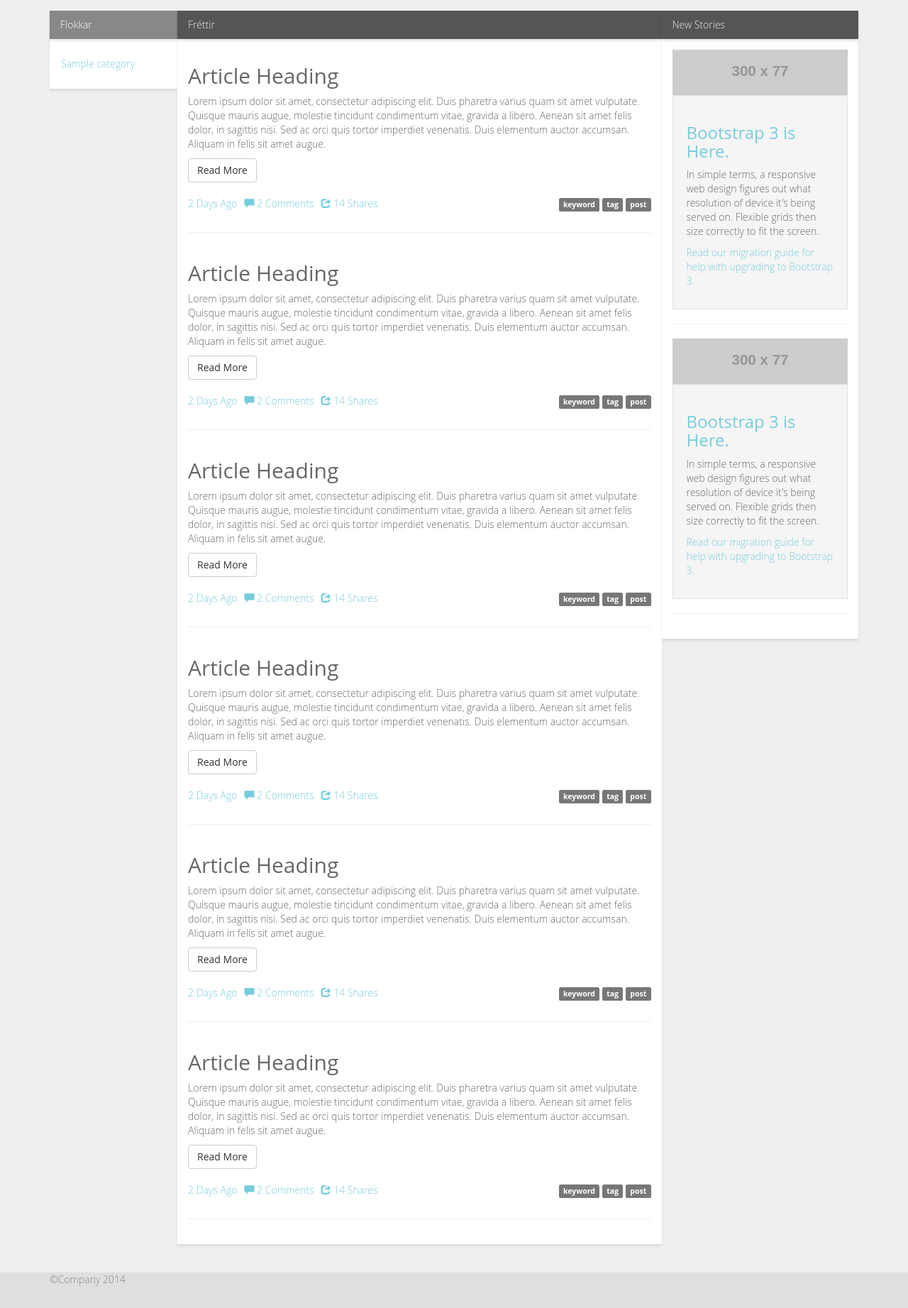
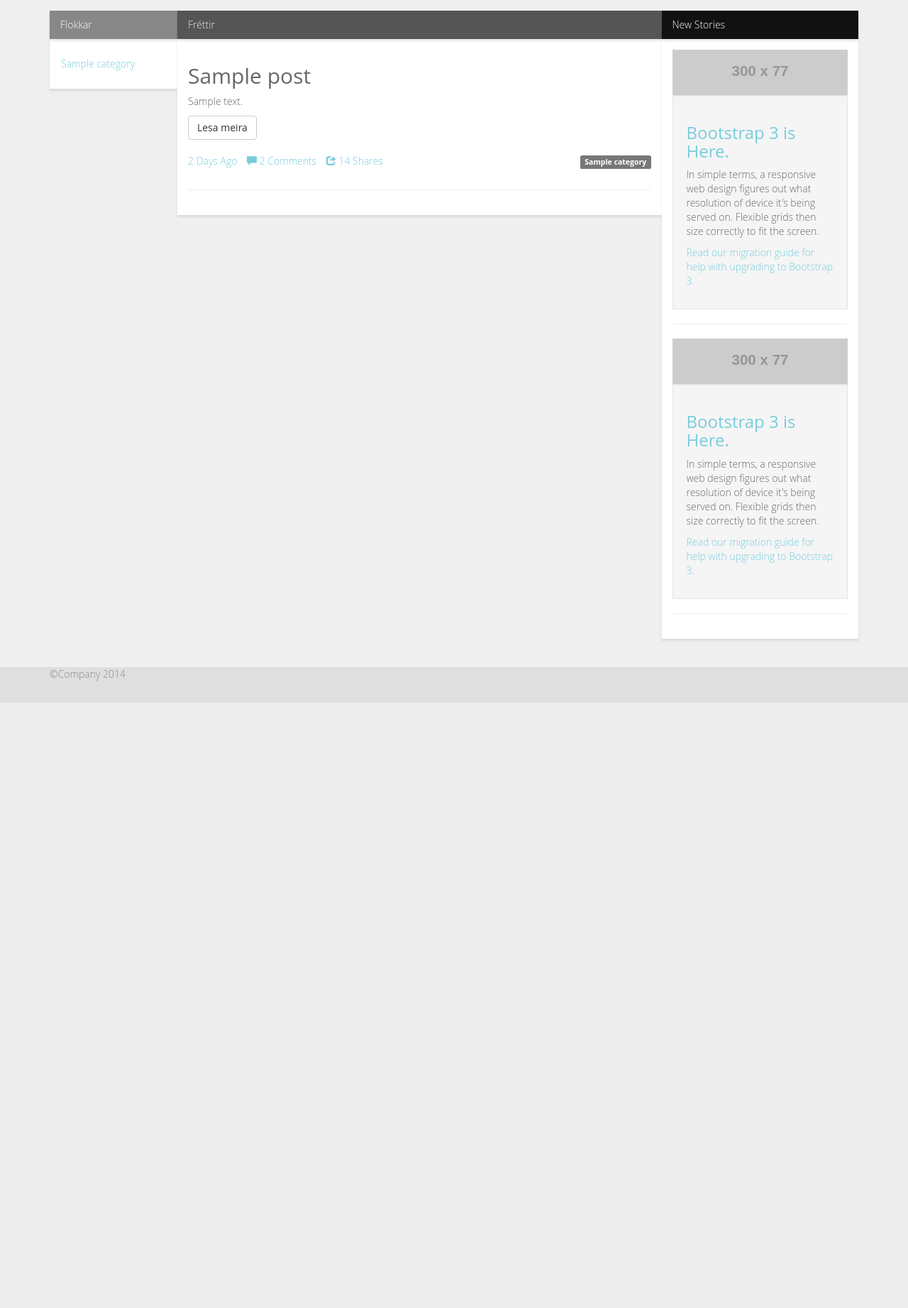
Before and after one commit to finnurtorfa/aflafrettir.is, a Flask app: page / in a window 1280 px wide. Shown: the part 570-2413 px from the top of the page at 71% size. After the commit the page ends 1560 px from the top, so only its background shows below. Run offline with Flask 2, Linux system fonts and the light colour scheme; tables that the repository leaves empty hold one stand-in row (values such as "Sample post"); grey boxes labelled with a size stand in for pictures from a placeholder-image service; some libraries are stand-ins or nearby versions.

Commit message:
Add posts to the center column

```diff
--- a/app/aflafrettir/routes.py
+++ b/app/aflafrettir/routes.py
@@ -1,12 +1,15 @@
 from flask import render_template
 
 from . import aflafrettir
-from ..models import User, Category
+from ..models import User, Category, Post
 
 @aflafrettir.route('/')
 def index():
   categories = Category.get_all_active()
-  return render_template('aflafrettir/index.html', categories=categories)
+  posts = Post.get_all()
+  return render_template('aflafrettir/index.html',
+                         categories=categories,
+                         posts=posts)
 
 @aflafrettir.route('/user/<username>')
 def user(username):
--- a/app/templates/aflafrettir/index.html
+++ b/app/templates/aflafrettir/index.html
@@ -65,89 +65,26 @@
     <div class="panel">
       <div class="panel-heading" style="background-color:#555;color:#eee;">Fréttir</div>
       <div class="panel-body">
+
+      {% for post in posts %}
         <div class="row">
           <div class="col-xs-12">
-            <h2>Article Heading</h2>
-            <p>Lorem ipsum dolor sit amet, consectetur adipiscing elit. Duis pharetra varius quam sit amet vulputate.
-              Quisque mauris augue, molestie tincidunt condimentum vitae, gravida a libero. Aenean sit amet felis
-              dolor, in sagittis nisi. Sed ac orci quis tortor imperdiet venenatis. Duis elementum auctor accumsan.
-              Aliquam in felis sit amet augue.</p>
-            <p class="lead"><button class="btn btn-default">Read More</button></p>
-            <p class="pull-right"><span class="label label-default">keyword</span> <span class="label label-default">tag</span> <span class="label label-default">post</span></p>
-            <ul class="list-inline"><li><a href="#">2 Days Ago</a></li><li><a href="#"><i class="glyphicon glyphicon-comment"></i> 2 Comments</a></li><li><a href="#"><i class="glyphicon glyphicon-share"></i> 14 Shares</a></li></ul>
-          </div>
-        </div>
+            <h2> {{ post.title }} </h2>
+            <p> {{ post.body }} </p>
+            <p class="lead"><button class="btn btn-default">Lesa meira</button></p>
+            <p class="pull-right">
+              <span class="label label-default">{{ post.category.name }}</span>
+            </p>
+            <ul class="list-inline">
+              <li><a href="#">2 Days Ago</a></li>
+              <li><a href="#"><i class="glyphicon glyphicon-comment"></i> 2 Comments</a></li>
+              <li><a href="#"><i class="glyphicon glyphicon-share"></i> 14 Shares</a></li>
+            </ul>
+          </div> <!-- ./col-xs-12 -->
+        </div> <!-- ./row -->
         <hr>
+      {% endfor %}
 
-        <div class="row">
-          <div class="col-xs-12">
-            <h2>Article Heading</h2>
-            <p>Lorem ipsum dolor sit amet, consectetur adipiscing elit. Duis pharetra varius quam sit amet vulputate.
-              Quisque mauris augue, molestie tincidunt condimentum vitae, gravida a libero. Aenean sit amet felis
-              dolor, in sagittis nisi. Sed ac orci quis tortor imperdiet venenatis. Duis elementum auctor accumsan.
-              Aliquam in felis sit amet augue.</p>
-            <p class="lead"><button class="btn btn-default">Read More</button></p>
-            <p class="pull-right"><span class="label label-default">keyword</span> <span class="label label-default">tag</span> <span class="label label-default">post</span></p>
-            <ul class="list-inline"><li><a href="#">2 Days Ago</a></li><li><a href="#"><i class="glyphicon glyphicon-comment"></i> 2 Comments</a></li><li><a href="#"><i class="glyphicon glyphicon-share"></i> 14 Shares</a></li></ul>
-          </div>
-        </div>
-        <hr>
-
-        <div class="row">
-          <div class="col-xs-12">
-            <h2>Article Heading</h2>
-            <p>Lorem ipsum dolor sit amet, consectetur adipiscing elit. Duis pharetra varius quam sit amet vulputate.
-              Quisque mauris augue, molestie tincidunt condimentum vitae, gravida a libero. Aenean sit amet felis
-              dolor, in sagittis nisi. Sed ac orci quis tortor imperdiet venenatis. Duis elementum auctor accumsan.
-              Aliquam in felis sit amet augue.</p>
-            <p class="lead"><button class="btn btn-default">Read More</button></p>
-            <p class="pull-right"><span class="label label-default">keyword</span> <span class="label label-default">tag</span> <span class="label label-default">post</span></p>
-            <ul class="list-inline"><li><a href="#">2 Days Ago</a></li><li><a href="#"><i class="glyphicon glyphicon-comment"></i> 2 Comments</a></li><li><a href="#"><i class="glyphicon glyphicon-share"></i> 14 Shares</a></li></ul>
-          </div>
-        </div>
-        <hr>
-
-        <div class="row">
-          <div class="col-xs-12">
-            <h2>Article Heading</h2>
-            <p>Lorem ipsum dolor sit amet, consectetur adipiscing elit. Duis pharetra varius quam sit amet vulputate.
-              Quisque mauris augue, molestie tincidunt condimentum vitae, gravida a libero. Aenean sit amet felis
-              dolor, in sagittis nisi. Sed ac orci quis tortor imperdiet venenatis. Duis elementum auctor accumsan.
-              Aliquam in felis sit amet augue.</p>
-            <p class="lead"><button class="btn btn-default">Read More</button></p>
-            <p class="pull-right"><span class="label label-default">keyword</span> <span class="label label-default">tag</span> <span class="label label-default">post</span></p>
-            <ul class="list-inline"><li><a href="#">2 Days Ago</a></li><li><a href="#"><i class="glyphicon glyphicon-comment"></i> 2 Comments</a></li><li><a href="#"><i class="glyphicon glyphicon-share"></i> 14 Shares</a></li></ul>
-          </div>
-        </div>
-        <hr>
-
-        <div class="row">
-          <div class="col-xs-12">
-            <h2>Article Heading</h2>
-            <p>Lorem ipsum dolor sit amet, consectetur adipiscing elit. Duis pharetra varius quam sit amet vulputate.
-              Quisque mauris augue, molestie tincidunt condimentum vitae, gravida a libero. Aenean sit amet felis
-              dolor, in sagittis nisi. Sed ac orci quis tortor imperdiet venenatis. Duis elementum auctor accumsan.
-              Aliquam in felis sit amet augue.</p>
-            <p class="lead"><button class="btn btn-default">Read More</button></p>
-            <p class="pull-right"><span class="label label-default">keyword</span> <span class="label label-default">tag</span> <span class="label label-default">post</span></p>
-            <ul class="list-inline"><li><a href="#">2 Days Ago</a></li><li><a href="#"><i class="glyphicon glyphicon-comment"></i> 2 Comments</a></li><li><a href="#"><i class="glyphicon glyphicon-share"></i> 14 Shares</a></li></ul>
-          </div>
-        </div>
-        <hr>
-
-        <div class="row">
-          <div class="col-xs-12">
-            <h2>Article Heading</h2>
-            <p>Lorem ipsum dolor sit amet, consectetur adipiscing elit. Duis pharetra varius quam sit amet vulputate.
-              Quisque mauris augue, molestie tincidunt condimentum vitae, gravida a libero. Aenean sit amet felis
-              dolor, in sagittis nisi. Sed ac orci quis tortor imperdiet venenatis. Duis elementum auctor accumsan.
-              Aliquam in felis sit amet augue.</p>
-            <p class="lead"><button class="btn btn-default">Read More</button></p>
-            <p class="pull-right"><span class="label label-default">keyword</span> <span class="label label-default">tag</span> <span class="label label-default">post</span></p>
-            <ul class="list-inline"><li><a href="#">2 Days Ago</a></li><li><a href="#"><i class="glyphicon glyphicon-comment"></i> 2 Comments</a></li><li><a href="#"><i class="glyphicon glyphicon-share"></i> 14 Shares</a></li></ul>
-          </div>
-        </div>
-        <hr>
       </div> <!-- ./panel-body -->
     </div> <!-- ./panel -->
   </div> <!-- ./col-md-7 -->
@@ -156,7 +93,7 @@
 {% block content_right %}
 <div class="col-md-3">
   <div class="panel" id="content_right">
-   <div class="panel-heading" style="background-color:#555;color:#eee;">New Stories</div>
+   <div class="panel-heading" style="background-color:#111;color:#fff;">New Stories</div>
     <div class="panel-body">
       <img class="img-responsive" src="//placehold.it/300/77CCDD/66BBCC">
       <div class="well">
```
